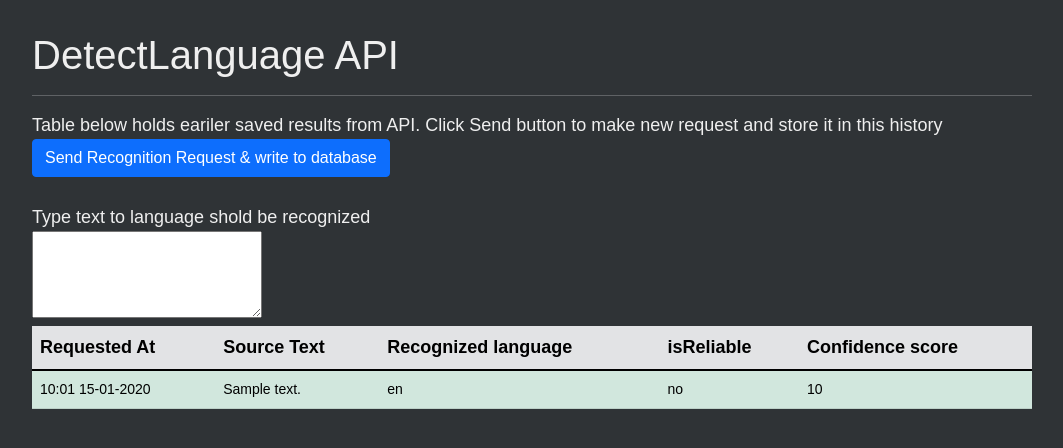
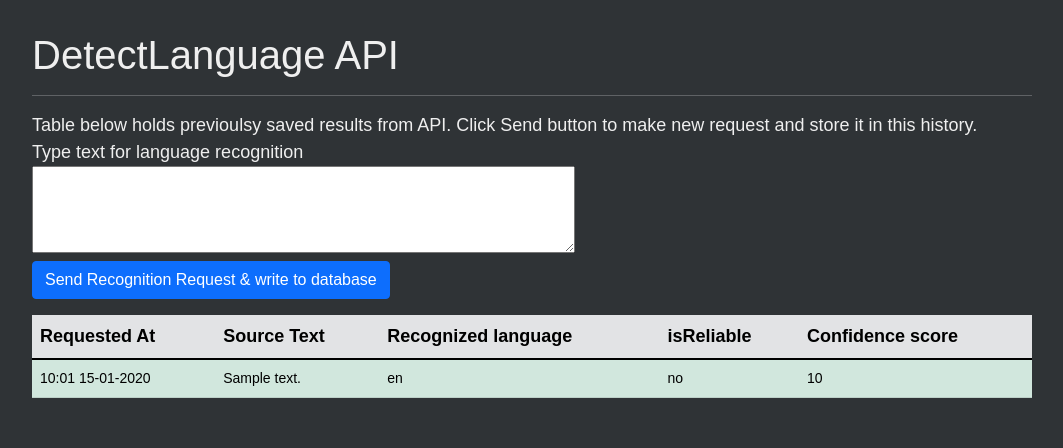
Before and after one commit to Emihilus/Emihilus-apiOptApp, a Symfony app: template templates/main/thrid.html.twig in a window 1280 px wide. Shown: the part 57-505 px from the top of the page, without its empty margins (108-1171 px from the left). Run offline with Twig, Linux system fonts and the light colour scheme; the template is opened without the code that fills it: most values are stand-ins (such as "Sample title", 1, 10 or a date in 2020); some libraries are stand-ins or nearby versions.

Commit message:
AUTOCOMMIT: 08-10-2021_18:24:41

```diff
--- a/migrations/Version20211008140851.php
+++ b/migrations/Version20211008162006.php
@@ -10,7 +10,7 @@ use Doctrine\Migrations\AbstractMigration;
 /**
  * Auto-generated Migration: Please modify to your needs!
  */
-final class Version20211008140851 extends AbstractMigration
+final class Version20211008162006 extends AbstractMigration
 {
     public function getDescription(): string
     {
@@ -21,7 +21,7 @@ final class Version20211008140851 extends AbstractMigration
     {
         // this up() migration is auto-generated, please modify it to your needs
         $this->addSql('CREATE TABLE opt_ad (id INT AUTO_INCREMENT NOT NULL, currency VARCHAR(3) NOT NULL, urls VARCHAR(255) NOT NULL, tags VARCHAR(255) NOT NULL, date VARCHAR(255) NOT NULL, estimated_revenue VARCHAR(255) NOT NULL, ad_impressions INT NOT NULL, ad_ecpm VARCHAR(4) NOT NULL, clicks INT NOT NULL, ad_ctr VARCHAR(4) NOT NULL, requested_at DATETIME NOT NULL, PRIMARY KEY(id)) DEFAULT CHARACTER SET utf8mb4 COLLATE `utf8mb4_unicode_ci` ENGINE = InnoDB');
-        $this->addSql('CREATE TABLE saved_imgwmeasurement (id INT AUTO_INCREMENT NOT NULL, station_id INT NOT NULL, station VARCHAR(255) NOT NULL, date VARCHAR(255) NOT NULL, temp VARCHAR(255) NOT NULL, wind_dir INT NOT NULL, wind_speed INT NOT NULL, relative_humidity VARCHAR(255) NOT NULL, drop_sum INT NOT NULL, pressure VARCHAR(255) NOT NULL, requested_at DATETIME NOT NULL, PRIMARY KEY(id)) DEFAULT CHARACTER SET utf8mb4 COLLATE `utf8mb4_unicode_ci` ENGINE = InnoDB');
+        $this->addSql('CREATE TABLE saved_imgwmeasurement (id INT AUTO_INCREMENT NOT NULL, station_id INT NOT NULL, station VARCHAR(255) NOT NULL, date VARCHAR(255) NOT NULL, temp VARCHAR(255) NOT NULL, wind_dir INT NOT NULL, wind_speed INT NOT NULL, relative_humidity VARCHAR(255) NOT NULL, drop_sum VARCHAR(255) NOT NULL, pressure VARCHAR(255) NOT NULL, requested_at DATETIME NOT NULL, PRIMARY KEY(id)) DEFAULT CHARACTER SET utf8mb4 COLLATE `utf8mb4_unicode_ci` ENGINE = InnoDB');
         $this->addSql('CREATE TABLE saved_language_recognition_detection (id INT AUTO_INCREMENT NOT NULL, saved_language_recognition_request_id INT NOT NULL, recognized_lang VARCHAR(3) NOT NULL, is_reliable TINYINT(1) NOT NULL, confidence_score VARCHAR(255) NOT NULL, INDEX IDX_4B3403B18C5E5DC8 (saved_language_recognition_request_id), PRIMARY KEY(id)) DEFAULT CHARACTER SET utf8mb4 COLLATE `utf8mb4_unicode_ci` ENGINE = InnoDB');
         $this->addSql('CREATE TABLE saved_language_recognition_request (id INT AUTO_INCREMENT NOT NULL, souce_text LONGTEXT NOT NULL, requested_at DATETIME NOT NULL, PRIMARY KEY(id)) DEFAULT CHARACTER SET utf8mb4 COLLATE `utf8mb4_unicode_ci` ENGINE = InnoDB');
         $this->addSql('ALTER TABLE saved_language_recognition_detection ADD CONSTRAINT FK_4B3403B18C5E5DC8 FOREIGN KEY (saved_language_recognition_request_id) REFERENCES saved_language_recognition_request (id)');
--- a/src/Entity/SavedIMGWMeasurement.php
+++ b/src/Entity/SavedIMGWMeasurement.php
@@ -54,7 +54,7 @@ class SavedIMGWMeasurement
     private $relative_humidity;
 
     /**
-     * @ORM\Column(type="integer")
+     * @ORM\Column(type="string", length=255)
      */
     private $drop_sum;
 
--- a/templates/main/first.html.twig
+++ b/templates/main/first.html.twig
@@ -14,12 +14,12 @@
     <h1>OptAd360 Test API</h1>
     <hr>
     <button class="btn btn-primary mb-3" onclick="request()">Send Request & write to database</button> <label for="sel">Currency</label>
-	<select name="sel" id="select" onchange="processChange()">
+	<select name="sel" id="select">
 		<option selected value="1">PLN</option>
 		<option value="2">EUR</option>
 		<option value="3">USD</option>
 	</select>
-    <br><span>Table below holds eariler saved results from API. Click Send button to make new request and store it in this history</span>
+    <br><span>Table below holds previously saved results from API. Click Send button to make new request and store it in this history</span>
 
 <table class="table table-secondary table-hover">
   <theadclass="thead-dark">
--- a/templates/main/second.html.twig
+++ b/templates/main/second.html.twig
@@ -12,7 +12,7 @@
 
 <div class="example-wrapper">
     <h1>IMGW API</h1><hr>
-    <span>Table below holds eariler saved results from API. Click Send button to make new request and store it in this history</span><br>
+    <span>Table below holds previously saved results from API. Click Send button to make new request and store it in this history</span><br>
     <button class="btn btn-primary" onclick="request()">Send Request & write to database</button> <label for="sel">Station</label>
 	<select name="sel" id="select">
 		    {% for station in stations %}
--- a/templates/main/thrid.html.twig
+++ b/templates/main/thrid.html.twig
@@ -11,12 +11,12 @@
 </style>
 
 <div class="example-wrapper">
-    <h1>DetectLanguage API</h1><hr> <span>Table below holds eariler saved results from API. Click Send button to make new request and store it in this history</span><br>
-    <button class="btn btn-primary" onclick="request()">Send Recognition Request & write to database</button> <br> <br>
-    <label for='inp'>Type text to language shold be recognized</label><br>
-	<textarea name='inp' id="input" rows="3"></textarea>
+    <h1>DetectLanguage API</h1><hr> <span>Table below holds previoulsy saved results from API. Click Send button to make new request and store it in this history.</span> <br>
+    <label for='inp'>Type text for language recognition</label><br>
+	<textarea cols="50" name='inp' id="input" rows="3"></textarea><br>
+    <button class="btn btn-primary my-auto" onclick="request()">Send Recognition Request & write to database</button>
 
-<table class="table table-secondary table-hover">
+<table class="mt-3 table table-secondary table-hover">
   <theadclass="thead-dark">
     <tr>
       <th scope="col">Requested At</th>
```
